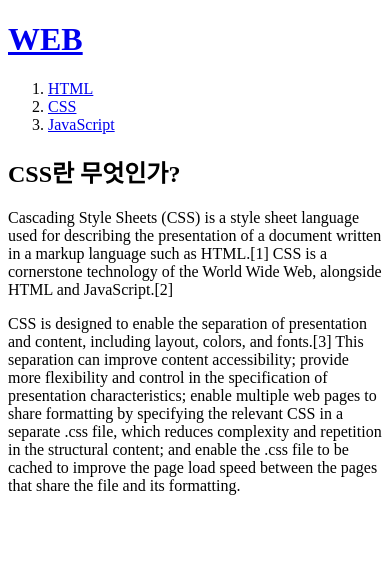
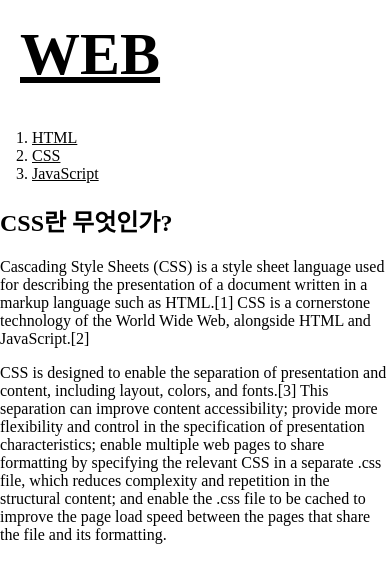
Before and after one commit to EUNJEEHA/-_HTML-CSS-JS, a plain HTML site: page 2.html in a window 390 px wide. Drawn offline with Linux system fonts and the light colour scheme.

Commit message:
css_prectice1

```diff
--- a/2.html
+++ b/2.html
@@ -3,14 +3,17 @@
 <head>
   <title>WEB1 - CSS</title>
   <meta charset="utf-8">
+  <link rel="stylesheet" href="style.css">
 </head>
 <body>
   <h1><a href="index.html">WEB</a></h1>
+  <div id=grid2>
     <ol>
-  <li><a href="1.html">HTML</a></li>
-  <li><a href="2.html">CSS</a></li>
+      <li><a href="1.html" class="saw">HTML</a></li>
+      <li><a href="2.html" >CSS</a></li>
       <li><a href="3.html">JavaScript</a></li>
     </ol>
+    <div>
     <h2> CSS란 무엇인가?</h2>
     <p>
     Cascading Style Sheets (CSS) is a style sheet language used for describing the presentation of a document written in a markup language such as HTML.[1] CSS is a cornerstone technology of the World Wide Web, alongside HTML and JavaScript.[2]
@@ -18,6 +21,8 @@ Cascading Style Sheets (CSS) is a style sheet language used for describing the p
     <p>
     CSS is designed to enable the separation of presentation and content, including layout, colors, and fonts.[3] This separation can improve content accessibility; provide more flexibility and control in the specification of presentation characteristics; enable multiple web pages to share formatting by specifying the relevant CSS in a separate .css file, which reduces complexity and repetition in the structural content; and enable the .css file to be cached to improve the page load speed between the pages that share the file and its formatting.
     </p>
+  </div>
+</div>
 </<body>
 </body>
 </html>
--- /dev/null
+++ b/style.css
@@ -0,0 +1,39 @@
+body {
+  margin: 0;
+}
+
+  a {
+    color: black;
+  }
+
+  h1 {
+    font-size: 60px;
+    border-bottom: solid gray 1px;
+    margin: 0px;
+    padding: 20px;
+  }
+
+  #grid2 ol {
+    border-right: 1px solid gray;
+    width: 100px;
+    margin: 0px;
+    padding-top: 20px;
+    padding-left: 32px;
+  }
+
+  #grid2 {
+    display: grid;
+    grid-template-columns: 150px 1fr;
+  }
+
+  @media(max-width:800px){
+    #grid2{
+      display: block;
+    }
+    #grid2 ol{
+      border: none;
+    }
+    h1{
+      border-bottom: none;
+    }
+  }
```
Also changed, not shown: 1.html (+5 -0 lines), 3.html (+6 -0 lines), box.html (added, +20 -0 lines), grid.html (added, +25 -0 lines), index.html (+12 -0 lines), mediaquery.html (added, +24 -0 lines). Lines whose indentation alone changed are shown as unchanged.
